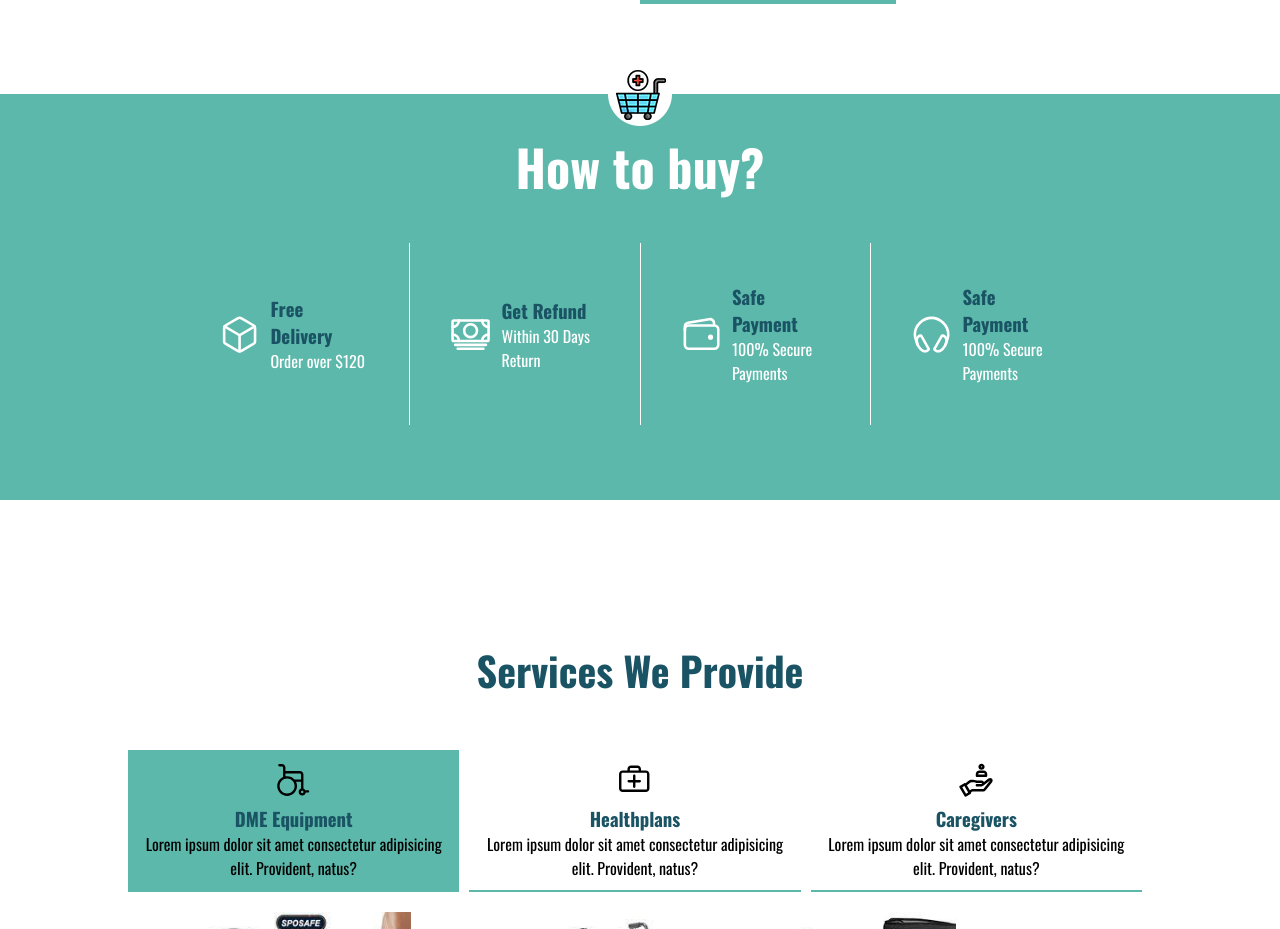
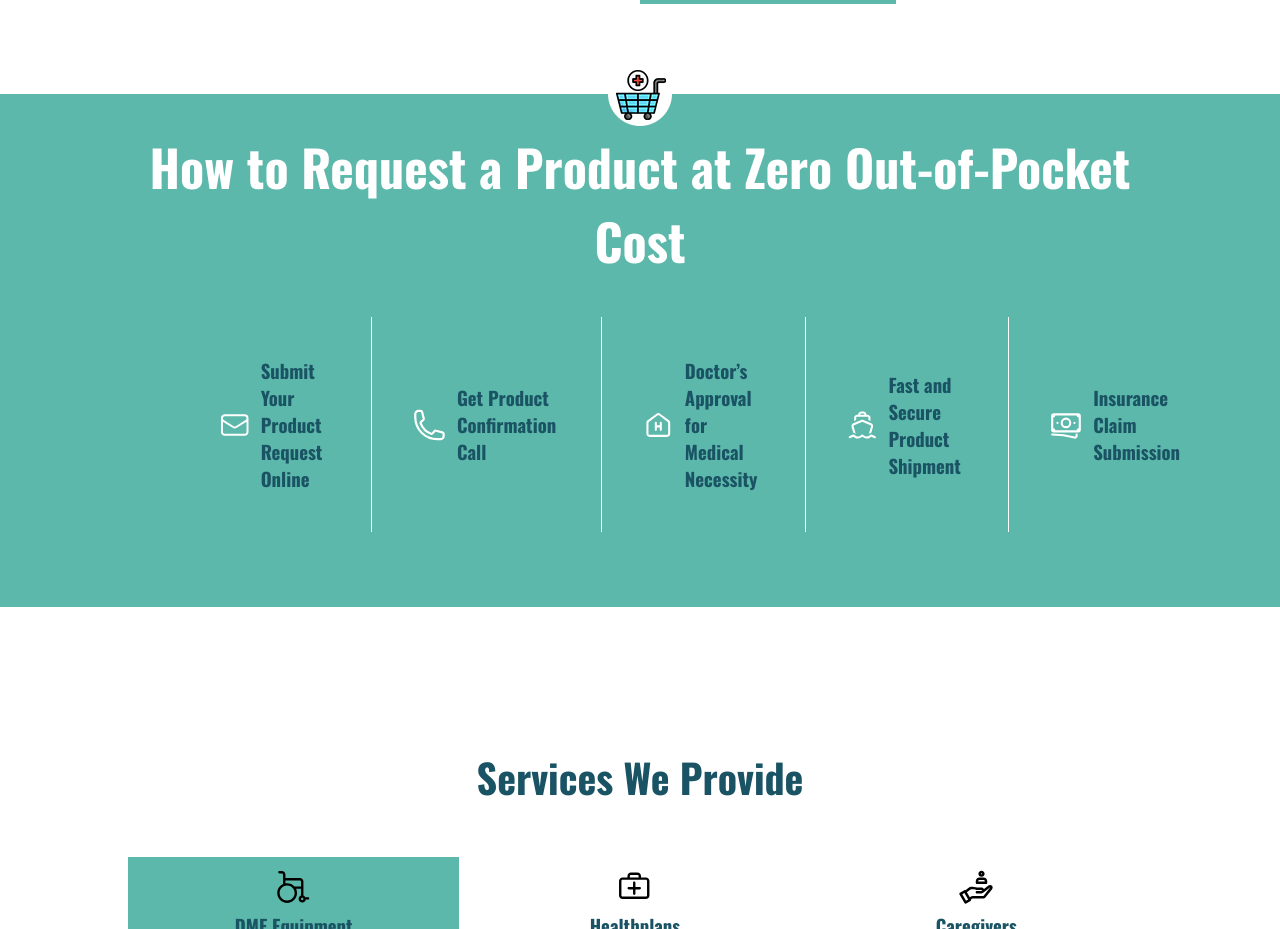
Before and after one commit to MKashanButt/squad-medical-supplies, a Next.js app: page /about in a window 1280 px wide. Shown: the part 1540-2469 px from the top of the page. Built offline with nearby package versions, Linux system fonts and the light colour scheme.

Commit message:
updated "how to buy" to "How to Request"

```diff
--- a/src/app/about/page.tsx
+++ b/src/app/about/page.tsx
@@ -179,49 +179,49 @@ export default function About() {
             <section className={styles.howToBuy}>
                 <Image src={shopping} alt="shopping-icon" />
                 <div className={`${styles.content} container`}>
-                    <h2>How to buy?</h2>
+                    <h2>How to Request a Product at Zero Out-of-Pocket Cost</h2>
                     <div className={styles.stage}>
                         <div className={styles.item}>
-                            <svg xmlns="http://www.w3.org/2000/svg" className={styles.icon} viewBox="0 0 512 512">
-                                <path d="M448 341.37V170.61A32 32 0 00432.11 143l-152-88.46a47.94 47.94 0 00-48.24 0L79.89 143A32 32 0 0064 170.61v170.76A32 32 0 0079.89 369l152 88.46a48 48 0 0048.24 0l152-88.46A32 32 0 00448 341.37z" fill="none" stroke="currentColor" stroke-linecap="round" stroke-linejoin="round" stroke-width="32" />
-                                <path fill="none" stroke="currentColor" stroke-linecap="round" stroke-linejoin="round" stroke-width="32" d="M69 153.99l187 110 187-110M256 463.99v-200" />
+                            <svg xmlns="http://www.w3.org/2000/svg" fill="none" viewBox="0 0 24 24" stroke-width="1.5" stroke="white" width={40} height={40}>
+                                <path stroke-linecap="round" stroke-linejoin="round" d="M21.75 6.75v10.5a2.25 2.25 0 0 1-2.25 2.25h-15a2.25 2.25 0 0 1-2.25-2.25V6.75m19.5 0A2.25 2.25 0 0 0 19.5 4.5h-15a2.25 2.25 0 0 0-2.25 2.25m19.5 0v.243a2.25 2.25 0 0 1-1.07 1.916l-7.5 4.615a2.25 2.25 0 0 1-2.36 0L3.32 8.91a2.25 2.25 0 0 1-1.07-1.916V6.75" />
                             </svg>
                             <div className={styles.content}>
-                                <h3>Free Delivery</h3>
-                                <p>Order over $120</p>
+                                <h3>Submit Your Product Request Online</h3>
                             </div>
                         </div>
                         <div className={styles.item}>
-                            <svg xmlns="http://www.w3.org/2000/svg" className={styles.icon} viewBox="0 0 512 512">
-                                <rect x="32" y="80" width="448" height="256" rx="16" ry="16" transform="rotate(180 256 208)" fill="none" stroke="currentColor" stroke-linejoin="round" stroke-width="32" />
-                                <path fill="none" stroke="currentColor" stroke-linecap="round" stroke-linejoin="round" stroke-width="32" d="M64 384h384M96 432h320" />
-                                <circle cx="256" cy="208" r="80" fill="none" stroke="currentColor" stroke-linecap="round" stroke-linejoin="round" stroke-width="32" />
-                                <path d="M480 160a80 80 0 01-80-80M32 160a80 80 0 0080-80M480 256a80 80 0 00-80 80M32 256a80 80 0 0180 80" fill="none" stroke="currentColor" stroke-linecap="round" stroke-linejoin="round" stroke-width="32" />
+                            <svg xmlns="http://www.w3.org/2000/svg" fill="none" viewBox="0 0 24 24" stroke-width="1.5" stroke="white" width={40} height={40}>
+                                <path stroke-linecap="round" stroke-linejoin="round" d="M2.25 6.75c0 8.284 6.716 15 15 15h2.25a2.25 2.25 0 0 0 2.25-2.25v-1.372c0-.516-.351-.966-.852-1.091l-4.423-1.106c-.44-.11-.902.055-1.173.417l-.97 1.293c-.282.376-.769.542-1.21.38a12.035 12.035 0 0 1-7.143-7.143c-.162-.441.004-.928.38-1.21l1.293-.97c.363-.271.527-.734.417-1.173L6.963 3.102a1.125 1.125 0 0 0-1.091-.852H4.5A2.25 2.25 0 0 0 2.25 4.5v2.25Z" />
                             </svg>
                             <div className={styles.content}>
-                                <h3>Get Refund</h3>
-                                <p>Within 30 Days Return</p>
+                                <h3>Get Product Confirmation Call</h3>
                             </div>
                         </div>
                         <div className={styles.item}>
-                            <svg xmlns="http://www.w3.org/2000/svg" className={styles.icon} viewBox="0 0 512 512">
-                                <rect x="48" y="144" width="416" height="288" rx="48" ry="48" fill="none" stroke="currentColor" stroke-linejoin="round" stroke-width="32" />
-                                <path d="M411.36 144v-30A50 50 0 00352 64.9L88.64 109.85A50 50 0 0048 159v49" fill="none" stroke="currentColor" stroke-linejoin="round" stroke-width="32" />
-                                <path d="M368 320a32 32 0 1132-32 32 32 0 01-32 32z" />
+                            <svg width="40" height="40" viewBox="0 0 24 24" fill="#ffffff" xmlns="http://www.w3.org/2000/svg" transform="rotate(0 0 0)">
+                                <path d="M10.9193 10.419C10.9192 10.0048 10.5834 9.669 10.1692 9.66904C9.755 9.66908 9.41925 10.0049 9.41929 10.4191V15.5816C9.41925 15.9958 9.755 16.3317 10.1692 16.3317C10.5834 16.3317 10.9192 15.996 10.9193 15.5818L10.9195 13.7504H13.0807L13.0807 15.5817C13.0807 15.9959 13.4165 16.3317 13.8307 16.3317C14.2449 16.3317 14.5807 15.9959 14.5807 15.5817L14.5807 10.419C14.5807 10.0048 14.2449 9.66904 13.8307 9.66904C13.4164 9.66904 13.0807 10.0048 13.0807 10.419V12.2504H10.9195L10.9193 10.419Z" fill="#ffffff" />
+                                <path fill-rule="evenodd" clip-rule="evenodd" d="M13.35 3.70391C12.55 3.10391 11.45 3.10391 10.65 3.70391L4.15 8.57891C3.58344 9.00383 3.25 9.6707 3.25 10.3789V18.5003C3.25 19.743 4.25736 20.7503 5.5 20.7503H18.5C19.7426 20.7503 20.75 19.743 20.75 18.5003V10.3789C20.75 9.6707 20.4166 9.00383 19.85 8.57891L13.35 3.70391ZM11.55 4.90391C11.8167 4.70391 12.1833 4.70391 12.45 4.90391L18.95 9.77891C19.1389 9.92055 19.25 10.1428 19.25 10.3789V18.5003C19.25 18.9145 18.9142 19.2503 18.5 19.2503H5.5C5.08579 19.2503 4.75 18.9145 4.75 18.5003V10.3789C4.75 10.1428 4.86115 9.92055 5.05 9.77891L11.55 4.90391Z" fill="#ffffff" />
                             </svg>
                             <div className={styles.content}>
-                                <h3>Safe Payment</h3>
-                                <p>100% Secure Payments</p>
+                                <h3>Doctor’s Approval for Medical Necessity</h3>
                             </div>
                         </div>
                         <div className={styles.item}>
-                            <svg xmlns="http://www.w3.org/2000/svg" className={styles.icon} viewBox="0 0 512 512">
-                                <path d="M83 384c-13-33-35-93.37-35-128C48 141.12 149.33 48 256 48s208 93.12 208 208c0 34.63-23 97-35 128" fill="none" stroke="currentColor" stroke-linecap="round" stroke-linejoin="round" stroke-width="32" />
-                                <path d="M108.39 270.13l-13.69 8h0c-30.23 17.7-31.7 72.41-3.38 122.2s75.87 75.81 106.1 58.12h0l13.69-8a16.16 16.16 0 005.78-21.87L130 276a15.74 15.74 0 00-21.61-5.87zM403.61 270.13l13.69 8h0c30.23 17.69 31.74 72.4 3.38 122.19s-75.87 75.81-106.1 58.12h0l-13.69-8a16.16 16.16 0 01-5.78-21.87L382 276a15.74 15.74 0 0121.61-5.87z" fill="none" stroke="currentColor" stroke-miterlimit="10" stroke-width="32" />
+                            <svg width="40" height="40" viewBox="0 0 24 24" fill="#ffffff" xmlns="http://www.w3.org/2000/svg" transform="rotate(0 0 0)">
+                                <path fill-rule="evenodd" clip-rule="evenodd" d="M8.24756 6C7.83756 6 7.49756 6.34 7.49756 6.75V8.39L5.99756 9.07V6.75C5.99756 5.51 7.00756 4.5 8.24756 4.5H8.99756V4.25C8.99756 3.01 10.0076 2 11.2476 2H12.7476C13.9876 2 14.9976 3.01 14.9976 4.25V4.5H15.7476C16.9876 4.5 17.9976 5.51 17.9976 6.75V9.07L16.4976 8.39V6.75C16.4976 6.34 16.1576 6 15.7476 6H8.24756ZM11.2476 3.5C10.8376 3.5 10.4976 3.84 10.4976 4.25V4.5H13.4976V4.25C13.4976 3.84 13.1576 3.5 12.7476 3.5H11.2476Z" fill="#ffffff" />
+                                <path d="M5.3776 17.6999C5.7776 17.7199 6.1676 17.8799 6.4676 18.1099C6.6776 18.2699 6.9276 18.4299 7.2076 18.5799C7.1976 18.5599 7.1901 18.5399 7.1826 18.5199C7.1751 18.4999 7.1676 18.4799 7.1576 18.4599L5.5876 13.0699C5.4776 12.7099 5.6676 12.3199 6.0176 12.1699L11.7076 9.73992C11.8976 9.65992 12.1076 9.65992 12.2976 9.73992L17.9876 12.1699C18.3376 12.3199 18.5176 12.6999 18.4176 13.0699L16.8476 18.4599C16.8476 18.4599 16.8176 18.5399 16.7976 18.5799C17.0776 18.4299 17.3276 18.2699 17.5376 18.1099C17.8376 17.8799 18.2276 17.7299 18.6276 17.6999L19.8476 13.4799C20.1676 12.3899 19.6176 11.2299 18.5676 10.7799L12.8776 8.34992C12.3176 8.10992 11.6776 8.10992 11.1076 8.34992L5.4176 10.7799C4.3676 11.2299 3.8176 12.3799 4.1376 13.4799L5.3576 17.6999H5.3776Z" fill="#ffffff" />
+                                <path d="M21.5577 20.32L18.8277 19.06C18.5377 18.93 18.1977 18.99 17.9777 19.22C17.9677 19.23 16.7077 20.49 15.2577 20.49C15.0677 20.49 14.8977 20.46 14.7277 20.43C13.5177 20.18 12.5577 19.22 12.5477 19.21C12.4077 19.07 12.2177 18.98 12.0077 18.98C11.8077 18.98 11.6177 19.06 11.4677 19.2C11.4577 19.21 10.4977 20.17 9.28769 20.42C9.22916 20.4265 9.17062 20.4351 9.11175 20.4438C8.98959 20.4618 8.86588 20.48 8.73769 20.48C7.28769 20.48 6.02769 19.22 6.01769 19.21C5.79769 18.98 5.45769 18.92 5.16769 19.05L2.43769 20.31C2.05769 20.48 1.89769 20.93 2.06769 21.3C2.23769 21.68 2.68769 21.84 3.06769 21.67L5.34769 20.62C5.96769 21.13 7.23769 21.98 8.73769 21.98C10.1377 21.98 11.3377 21.23 11.9977 20.72C12.6577 21.23 13.8577 21.98 15.2577 21.98C16.7577 21.98 18.0277 21.12 18.6477 20.62L20.9277 21.67C21.2977 21.84 21.7477 21.67 21.9277 21.3C22.0977 20.92 21.9277 20.48 21.5577 20.31V20.32Z" fill="#ffffff" />
                             </svg>
                             <div className={styles.content}>
-                                <h3>Safe Payment</h3>
-                                <p>100% Secure Payments</p>
+                                <h3>Fast and Secure Product Shipment</h3>
+                            </div>
+                        </div>
+                        <div className={styles.item}>
+                            <svg xmlns="http://www.w3.org/2000/svg" fill="none" viewBox="0 0 24 24" stroke-width="1.5" stroke="white" width={40} height={40}>
+                                <path stroke-linecap="round" stroke-linejoin="round" d="M2.25 18.75a60.07 60.07 0 0 1 15.797 2.101c.727.198 1.453-.342 1.453-1.096V18.75M3.75 4.5v.75A.75.75 0 0 1 3 6h-.75m0 0v-.375c0-.621.504-1.125 1.125-1.125H20.25M2.25 6v9m18-10.5v.75c0 .414.336.75.75.75h.75m-1.5-1.5h.375c.621 0 1.125.504 1.125 1.125v9.75c0 .621-.504 1.125-1.125 1.125h-.375m1.5-1.5H21a.75.75 0 0 0-.75.75v.75m0 0H3.75m0 0h-.375a1.125 1.125 0 0 1-1.125-1.125V15m1.5 1.5v-.75A.75.75 0 0 0 3 15h-.75M15 10.5a3 3 0 1 1-6 0 3 3 0 0 1 6 0Zm3 0h.008v.008H18V10.5Zm-12 0h.008v.008H6V10.5Z" />
+                            </svg>
+                            <div className={styles.content}>
+                                <h3>Insurance Claim Submission</h3>
                             </div>
                         </div>
                     </div>
```
